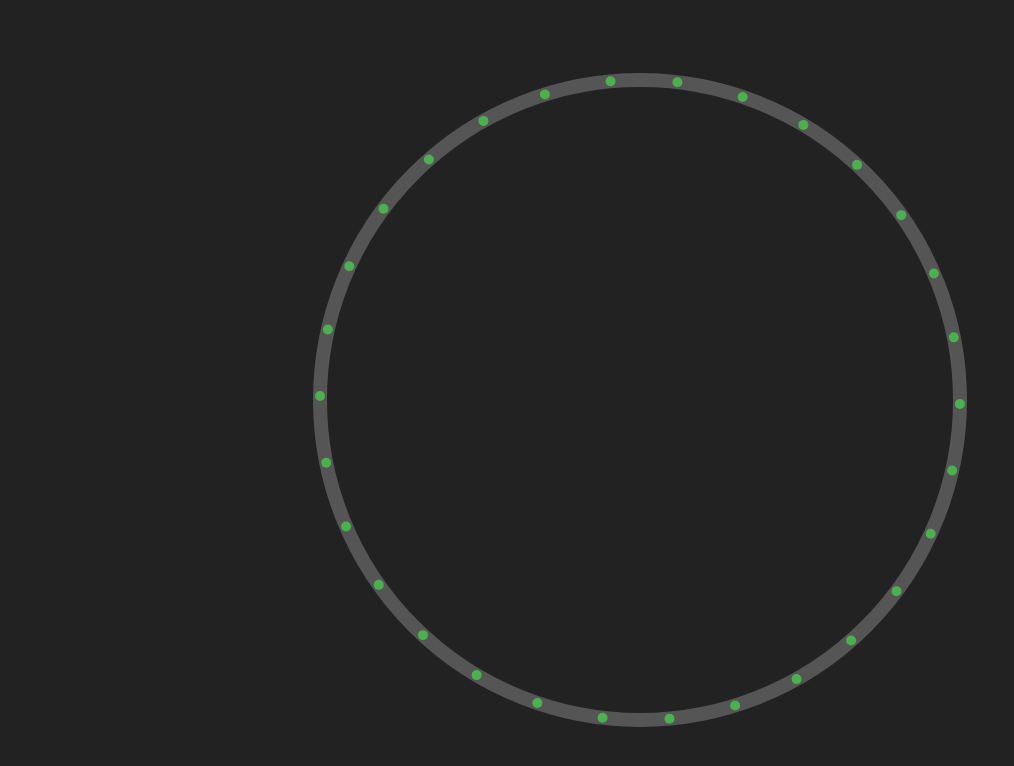
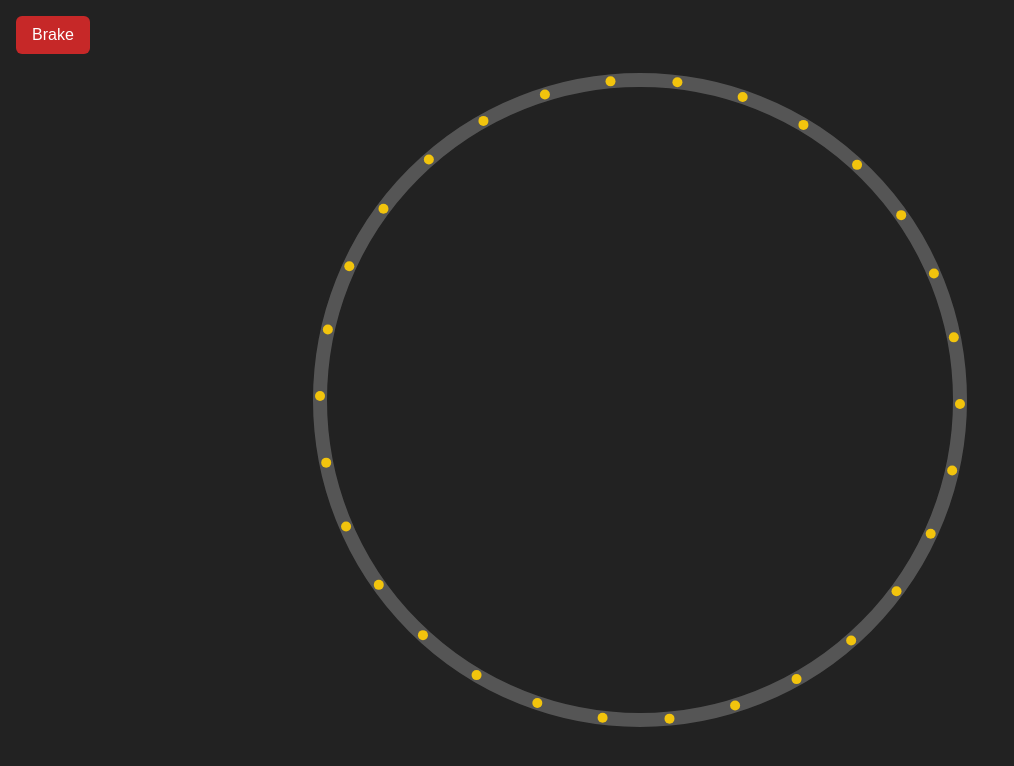
Before and after one commit to UncleAryan/traffic-simulator, a plain HTML site: page index.html in a window 1280 px wide. Shown: the whole page, without its empty margins (0-1014 px from the left). Drawn offline with Linux system fonts and the light colour scheme.

Commit message:
Added phantom jams
- Break added so a car comes to full stop.
- 300 sim-seconds later, speeds range 3-8 m/s instead of constant 10 m/s for the phantom jam.

```diff
--- a/index.html
+++ b/index.html
@@ -8,6 +8,7 @@
 
   <body>
     <canvas id="canvas"></canvas>
+    <button id="brake">Brake</button>
     <script src="sim.js"></script>
   </body>
 </html>
--- a/sim.js
+++ b/sim.js
@@ -68,10 +68,14 @@ function draw() {
     const p = posToXY(car.x);
     ctx.beginPath();
     ctx.arc(p.x, p.y, 5, 0, 2 * Math.PI);
-    ctx.fillStyle = '#4caf50';
+    ctx.fillStyle = `hsl(${120 * Math.min(car.v / v0, 1)}, 90%, 50%)`;
     ctx.fill();
   }
 }
+
+document.getElementById('brake').addEventListener('click', () => {
+  cars[0].v = 0;
+});
 
 // frame-rate independent
 // accumulate physics in fixed dt chunks
--- a/style.css
+++ b/style.css
@@ -5,3 +5,20 @@ html, body {
 canvas {
     display: block;
 }
+
+#brake {
+    position: fixed;
+    top: 16px;
+    left: 16px;
+    padding: 10px 16px;
+    font-size: 16px;
+    border: none;
+    border-radius: 6px;
+    background: #c62828;
+    color: #fff;
+    cursor: pointer;
+}
+
+#brake:active {
+    background: #8e0000;
+}
```
